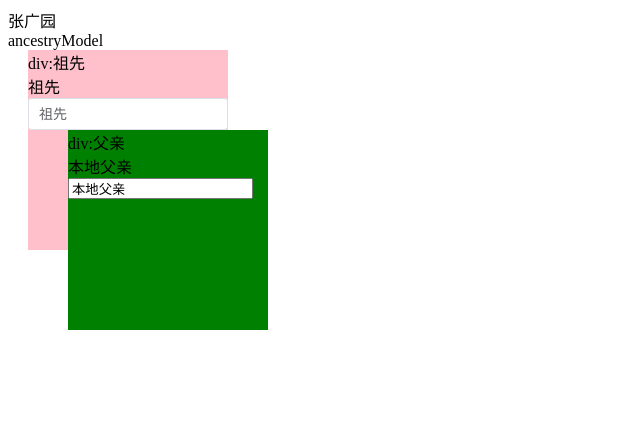
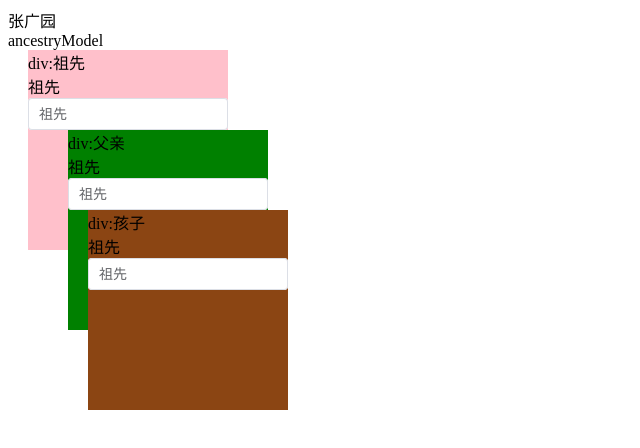
Before and after one commit to spiriteZeek/vue-project, a Vue app: page / in a window 1280 px wide. Shown: the top 448 px of the page, without its empty margins (0-640 px from the left). Built offline with nearby package versions, Linux system fonts and the light colour scheme.

Commit message:
feat:祖先父亲儿子节点传递信息

```diff
--- a/src/comm/Child.vue
+++ b/src/comm/Child.vue
@@ -0,0 +1,40 @@
+<script>
+import { ref, computed, watch } from "vue";
+export default {
+  name: "ChildComp",
+  props: ["fatherValue"],
+  emits: ["update:fatherValue"],
+  setup(props, { emit }) {
+    const childLocal = computed({
+      get() {
+        return props.fatherValue
+      },
+      set(value) {
+        emit('update:fatherValue', value)
+      }
+    });
+    watch(() => props.fatherValue, () => {
+      console.log("props.fatherValue changed")
+      childLocal.value = props.fatherValue;
+    })
+    return {
+      childLocal,
+    };
+  },
+};
+</script>
+<template>
+  <div class="child">
+    <div>div:孩子</div>
+    {{ childLocal }}
+    <el-input v-model="childLocal"></el-input>
+  </div>
+</template>
+<style scoped>
+.child {
+  height: 200px;
+  width: 200px;
+  background-color: saddlebrown;
+  margin-left: 20px;
+}
+</style>
--- a/src/comm/Father.vue
+++ b/src/comm/Father.vue
@@ -1,18 +1,29 @@
 <script>
-import { ref, watch } from "vue";
-// import ChildComp from "@/comm/Child.vue"
+import { ref, watch, computed } from "vue";
+import ChildComp from "@/comm/Child.vue"
 export default {
   props: ["ancestryValue"],
   emits: ["update:ancestryValue"],
-  // components: {
-  //   // ChildComp,
-  // },
+  components: {
+    ChildComp,
+  },
   setup(props, { emit }) {
     console.log(props.ancestryValue)
-    const fatherLocal = ref("本地父亲");
+    const fatherLocal = computed({
+      get() {
+        return props.ancestryValue;
+      },
+      set(value) {
+        emit("update:ancestryValue", value);
+      }
+    });
     function fatherUpdate(event) {
       console.log("父亲来更新组件内的所有内容");
       emit("update:ancestryValue", event.target.value);
+    }
+    function childUpdateFather(data) {
+      console.log("儿子更新父亲", data)
+      fatherLocal.value = data;
     }
     watch(
       () => props.ancestryValue,
@@ -21,13 +32,11 @@ export default {
         fatherLocal.value = props.ancestryValue;
       }
     );
-    function localUpdate() {
 
-    }
     return {
       fatherLocal,
       fatherUpdate,
-      localUpdate,
+      childUpdateFather
     };
   },
 };
@@ -37,9 +46,9 @@ export default {
   <div class="father">
     <div>div:父亲</div>
     {{ fatherLocal }}
-    <input :value="fatherLocal" @input="fatherUpdate"/>
+    <el-input v-model="fatherLocal"></el-input>
     <!-- <el-button @click="fatherUpdate">父亲更新</el-button> -->
-    <!-- <child-comp></child-comp> -->
+    <child-comp :fatherValue="fatherLocal" @update:fatherValue="childUpdateFather"></child-comp>
   </div>
 </template>
 
```
